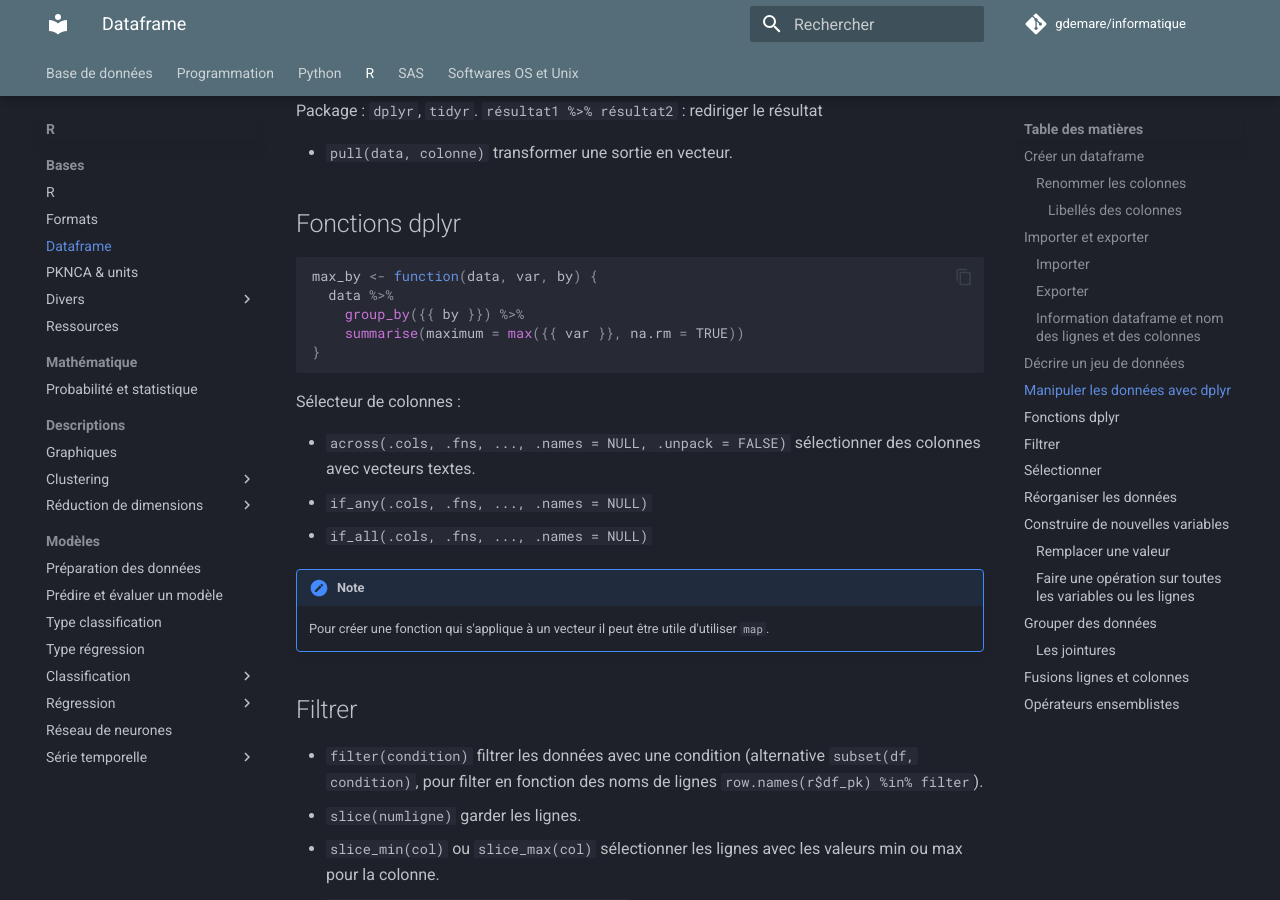
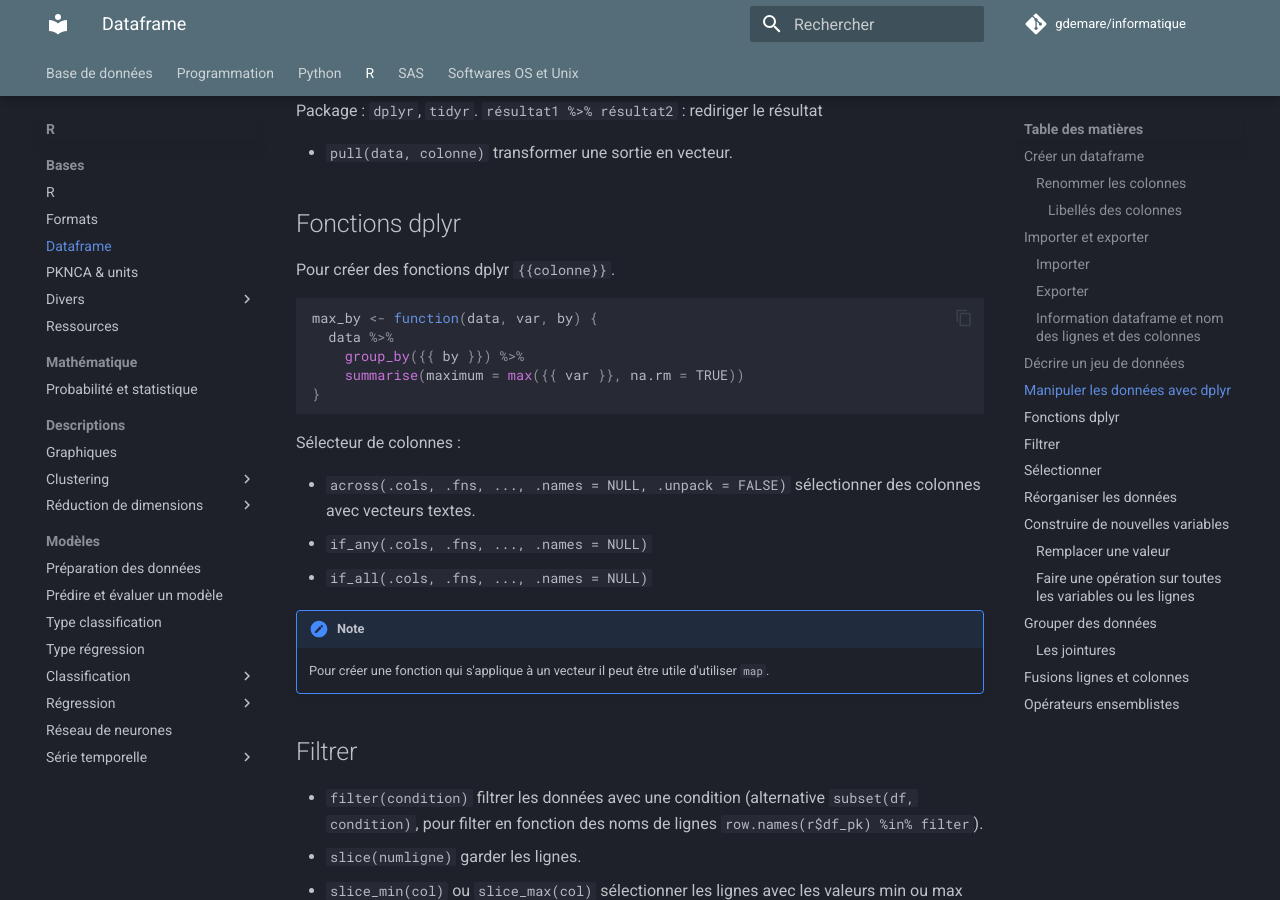
Before and after one commit to gdemare/Informatique, an MkDocs documentation site: the page built from docs/r/manipuler-donnees_r.md, in a window 1280 px wide and 900 px high, scrolled down 2382 px. Built offline with MkDocs 1.6.1 and Material for MkDocs 9.7.7, drawn with Linux system fonts in a browser that asks for light colours; comment, search, counter and statistics services are not loaded.

Commit message:
Update manipuler-donnees_r.md

````diff
--- a/docs/r/manipuler-donnees_r.md
+++ b/docs/r/manipuler-donnees_r.md
@@ -83,6 +83,7 @@ Package : `dplyr`, `tidyr`. `résultat1 %>% résultat2` : rediriger le résultat
 
 ## Fonctions dplyr
 
+Pour créer des fonctions dplyr `{{colonne}}`.
 ``` r
 max_by <- function(data, var, by) {
   data %>%
````
